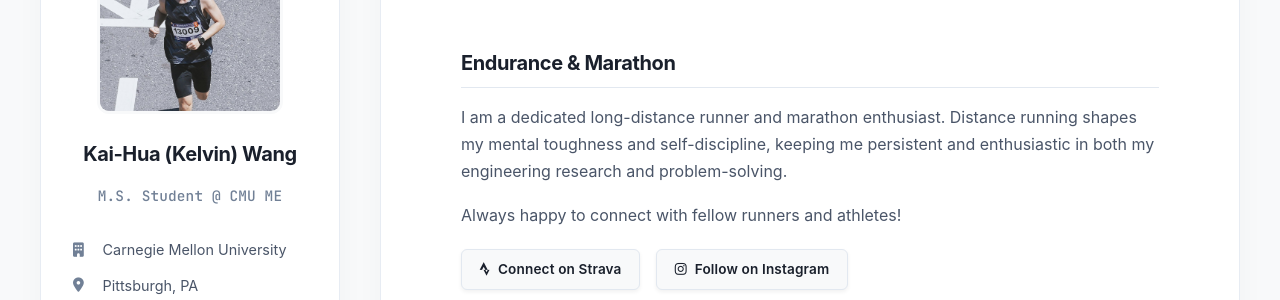
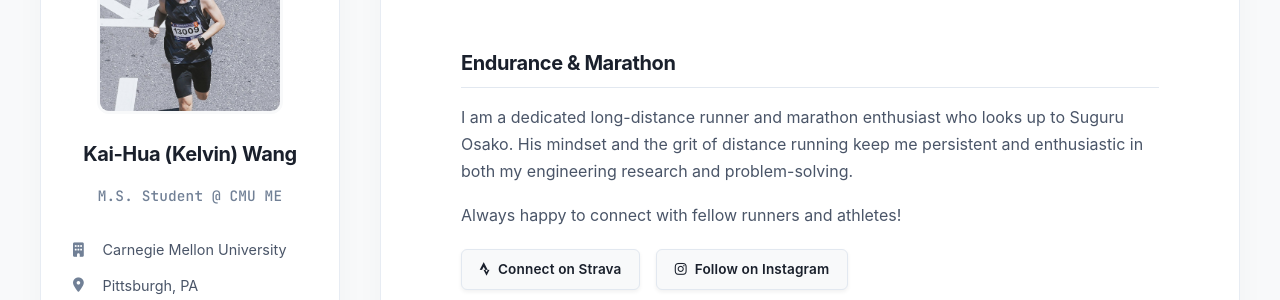
Before and after one commit to Kelvin1106/Kelvin1106.github.io, a Jekyll site: the page built from pages/beyond.md, in a window 1280 px wide and 1201 px high. Shown: the part 228-528 px from the top of the window. Built offline with Jekyll 4.4.1, drawn with Linux system fonts in a browser that asks for light colours.

Commit message:
Refactor Beyond page layout and content

```diff
--- a/pages/beyond.md
+++ b/pages/beyond.md
@@ -215,7 +215,7 @@ body {
       <!-- Endurance & Marathon Section -->
       <h3 class="experience-section-title">Endurance & Marathon</h3>
       <p style="line-height: 1.7; color: #4A5568;">
-        I am a dedicated long-distance runner and marathon enthusiast. Distance running shapes my mental toughness and self-discipline, keeping me persistent and enthusiastic in both my engineering research and problem-solving.
+        I am a dedicated long-distance runner and marathon enthusiast who looks up to Suguru Osako. His mindset and the grit of distance running keep me persistent and enthusiastic in both my engineering research and problem-solving.
       </p>
       <p style="line-height: 1.7; color: #4A5568;">
         Always happy to connect with fellow runners and athletes!
```
